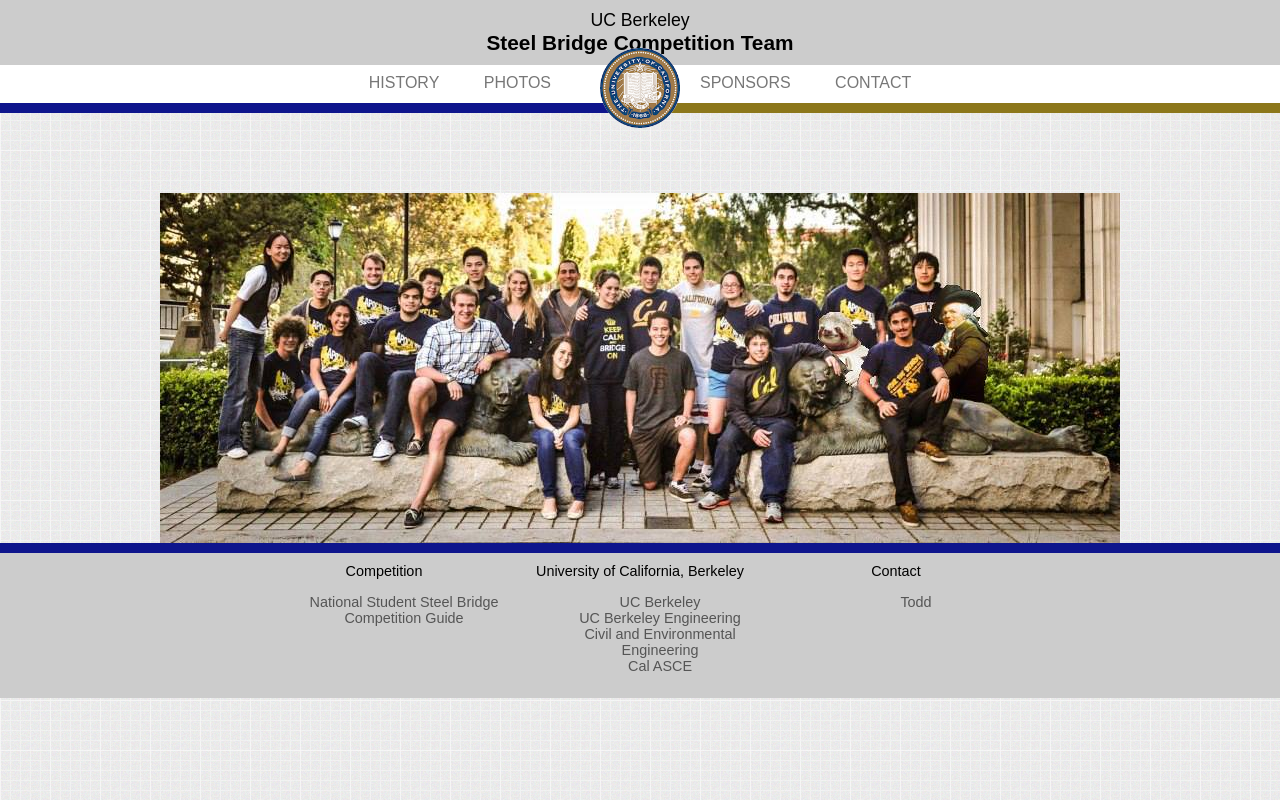
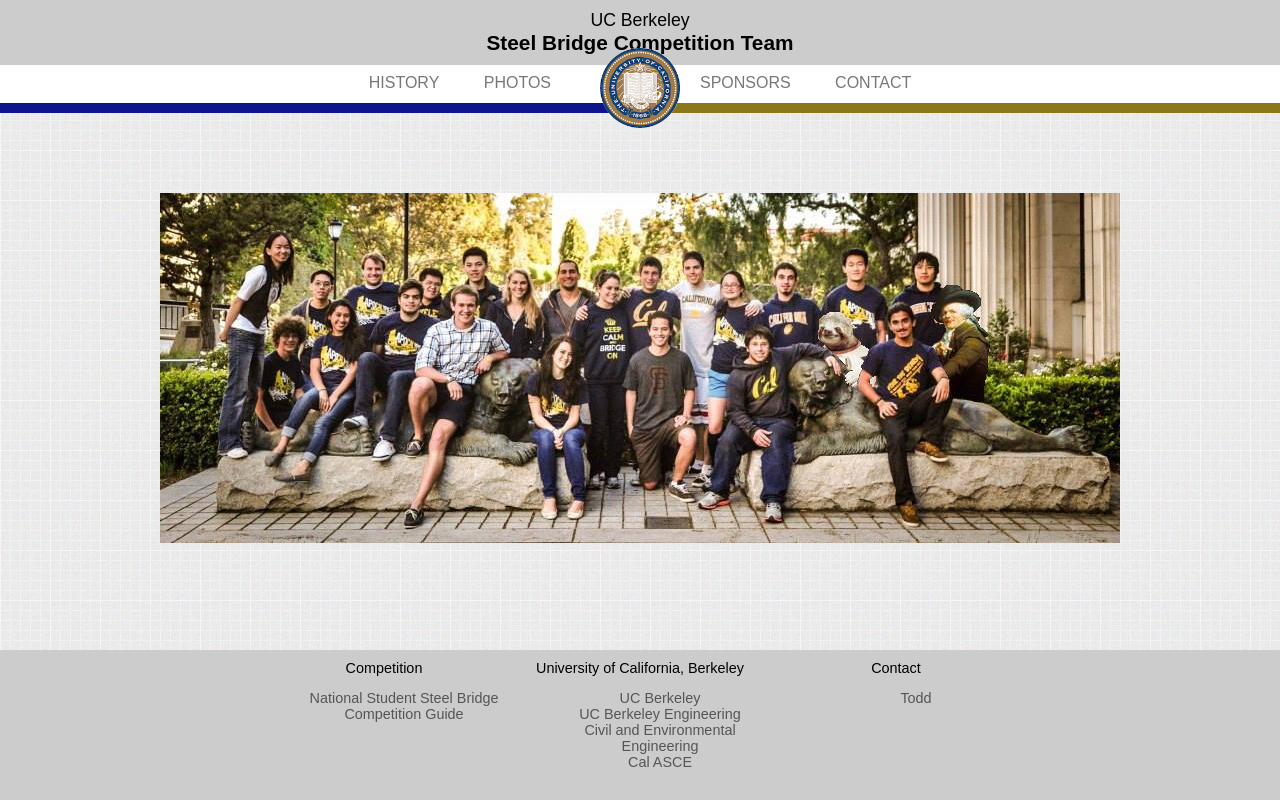
Before and after one commit to zackm/SteelBridgeRevamp, a plain HTML site: page index.html in a window 1280 px wide. Drawn offline with Linux system fonts and the light colour scheme.

Commit message:
make footer sticky

```diff
--- a/index.html
+++ b/index.html
@@ -10,6 +10,7 @@
 	<link rel="stylesheet" href="style.css">
 </head>
 <body>
+	<div id="wrap">
 		<div class="page-title">
 			<div class="ucb">UC Berkeley</div>
 			Steel Bridge Competition Team
@@ -36,8 +37,9 @@
 		<div class="team-pic">
 			<img src="img/team.jpg" alt="">
 		</div>
+	</div>
 
-	<div class="footer">
+	<div id="footer">
 		<div class="pure-g">
 			<div class="pure-u-1-5"></div>
 			<div class="pure-u-1-5">
--- a/style.scss
+++ b/style.scss
@@ -1,4 +1,25 @@
 // Constants and Colors
+$footer_height: 150px;
+
+html, body {
+	height: 100%;
+}
+
+#wrap {
+	min-height: 100%;
+}
+
+#main {
+	overflow:auto;
+	padding-bottom: $footer_height;
+}  /* must be same height as the footer */
+
+#footer {
+	position: relative;
+	margin-top: -$footer_height; /* negative value of footer height */
+	height: $footer_height;
+	clear:both;
+}
 
 body {
 	background-image: url(img/noisy_grid.png)
@@ -11,15 +32,12 @@
 	}
 }
 
-.footer {
-	border-top: 10px solid #0E158C;
+#footer {
 	.pure-u-1-5 {
 		padding-top: 10px;
 		padding-bottom: 10px;
 	}
 	background-color: #ccc;
-	// position: fixed;
-	bottom: 0px;
 	text-align: center;
 	font-size: .9em;
 	a {
```
Also changed, not shown: style.css. Lines whose indentation alone changed are shown as unchanged.
